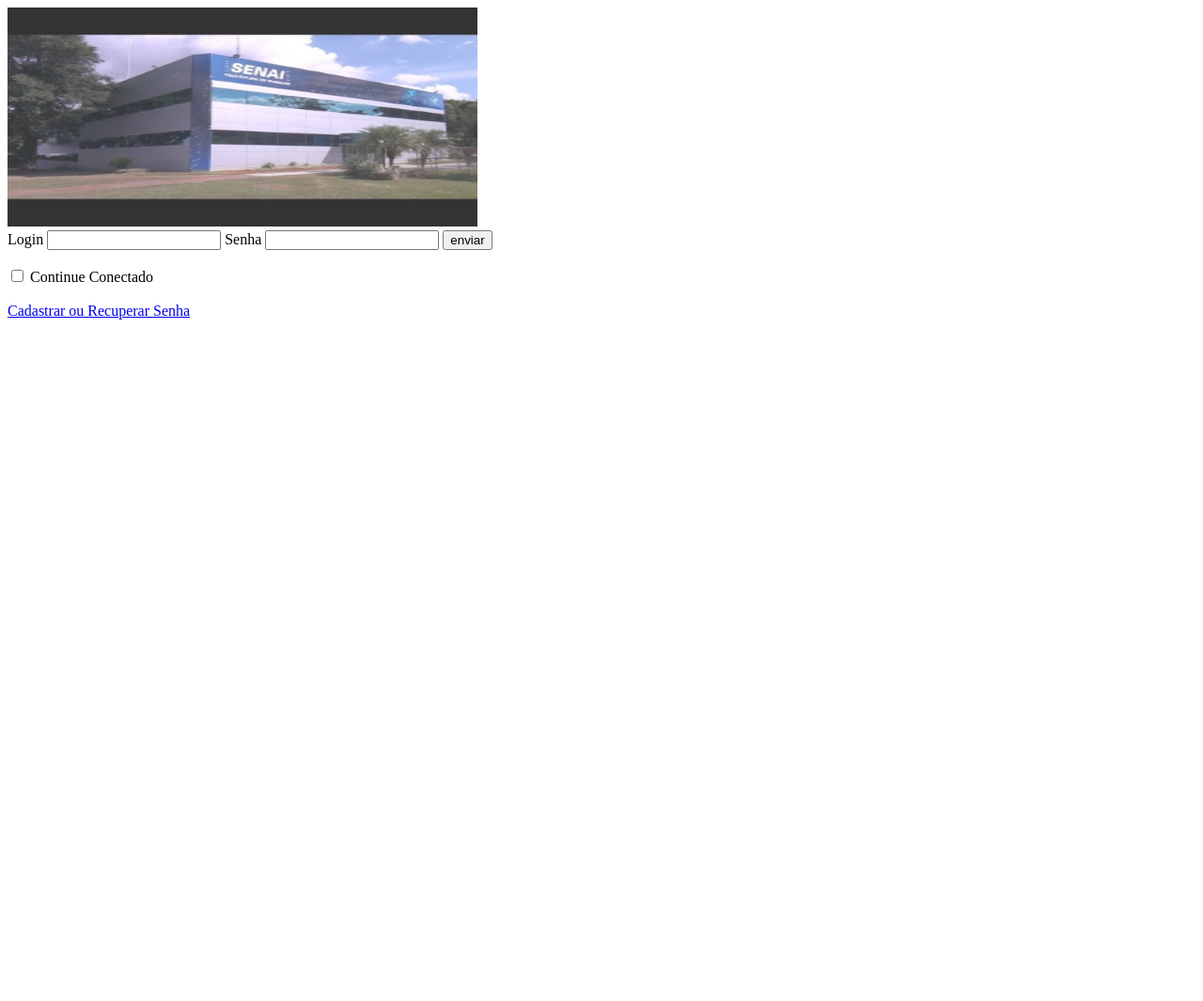
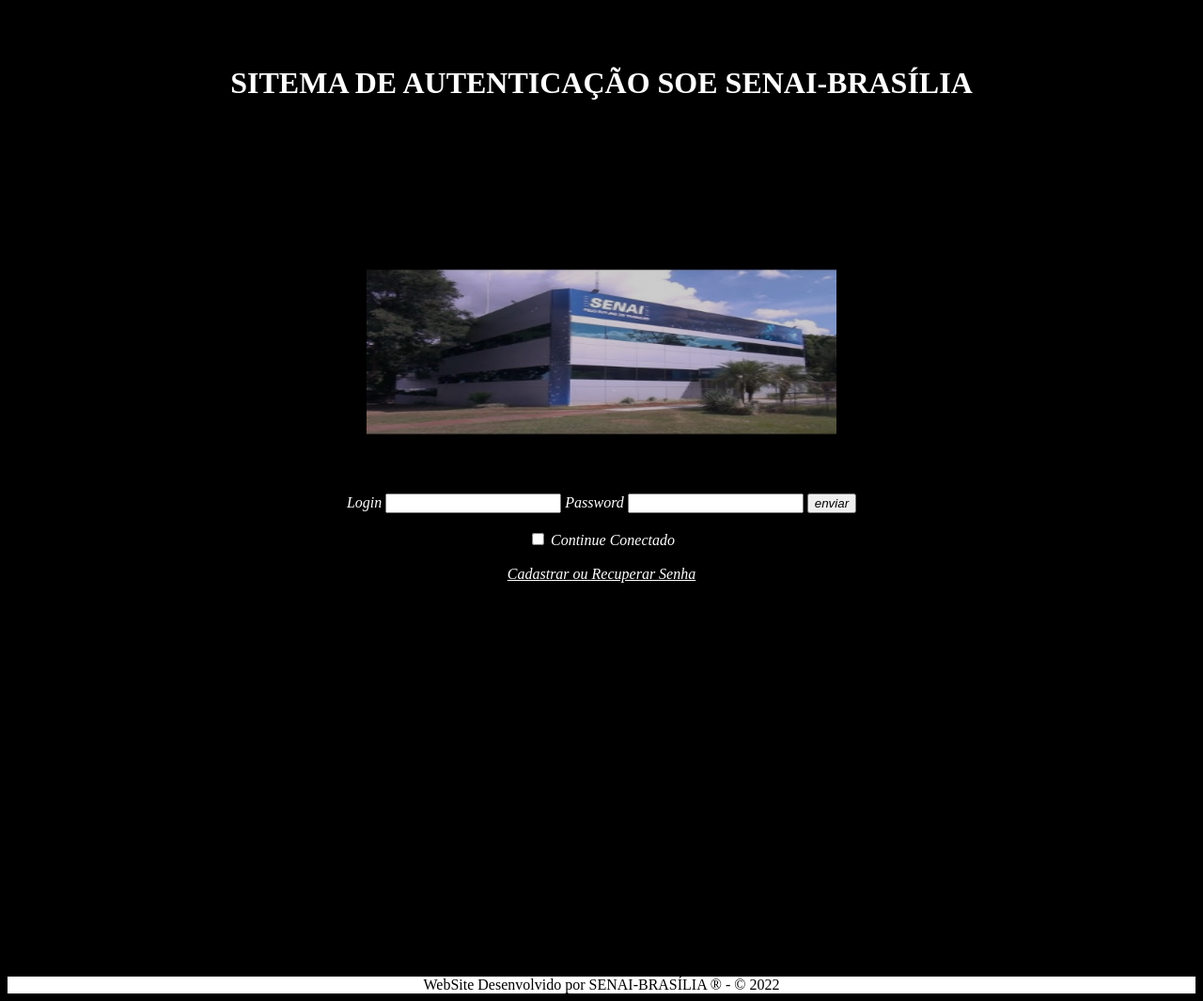
Before and after one commit to kbnotek/projetoambiencao, a plain HTML site: page index.html in a window 1280 px wide. Shown: the whole page at 94% size. Before the commit the page ends 800 px from the top, so only its background shows below. Drawn offline with Linux system fonts and the light colour scheme.

Commit message:
Ajustando Css

```diff
--- /dev/null
+++ b/css/model.css
@@ -0,0 +1,34 @@
+body {
+
+    text-align: center;
+    background-color: black;
+}
+
+.top {
+    margin-top: 30px;
+    font-style: italic;
+    color: white;
+
+}
+.novo {
+    font-style: italic;
+    color: white;
+}a{
+    color: white;
+    font-family: 'Times New Roman', Times, serif;
+    font-style: italic;
+
+}input{
+    font-style: italic;
+}
+.rodape{
+    background-color: rgb(255, 255, 255);
+    text-align:center ;
+    margin-top: 419px;
+
+}img{
+    margin-top: 130px;
+}h1{
+    color: white;
+    margin-top: 70px;
+}
--- a/index.html
+++ b/index.html
@@ -2,29 +2,37 @@
 <html>
 	<head>
 	 	<title> Lista do SOE</title>
+		 <link rel="stylesheet" type="text/css" href="css/model.css" media="screen" />
 	</head>
 	<style>
         img { opacity : 0.8; }
     </style>
 
 	<body>
+		<h1>SITEMA DE AUTENTICAÇÃO SOE SENAI-BRASÍLIA</h1>
+		<img src="imagens/senai.jpg" alt="Trulli" width="500" height="233">
 
-		<img src="imagens/senai.jpg" alt="Trulli" width="500" height="233">
 	   <form method="post" action="sucesso.html" onsubmit="return validar()">
+		<div class="top">
 		Login <input type="text"name="login" id="login">
-		Senha <input type="password" name="senha" id="senha">
+		Password <input type="password" name="senha" id="senha">
 		<input type="submit" value="enviar">
+	</div>
            </form>
 
 		   <script src="valida.js"></script>
+		   <div class="novo">
 
 		   <br>
 		   <input type="checkbox">
 		   Continue Conectado
 		   <br><br>
+		</div>
 		   <a href="pagina2.html">Cadastrar  ou Recuperar Senha </a>
 
-
+		   <div class="rodape">
+			WebSite Desenvolvido por SENAI-BRASÍLIA ® - © 2022
+		   </div>
 	</body>
 
 
```
